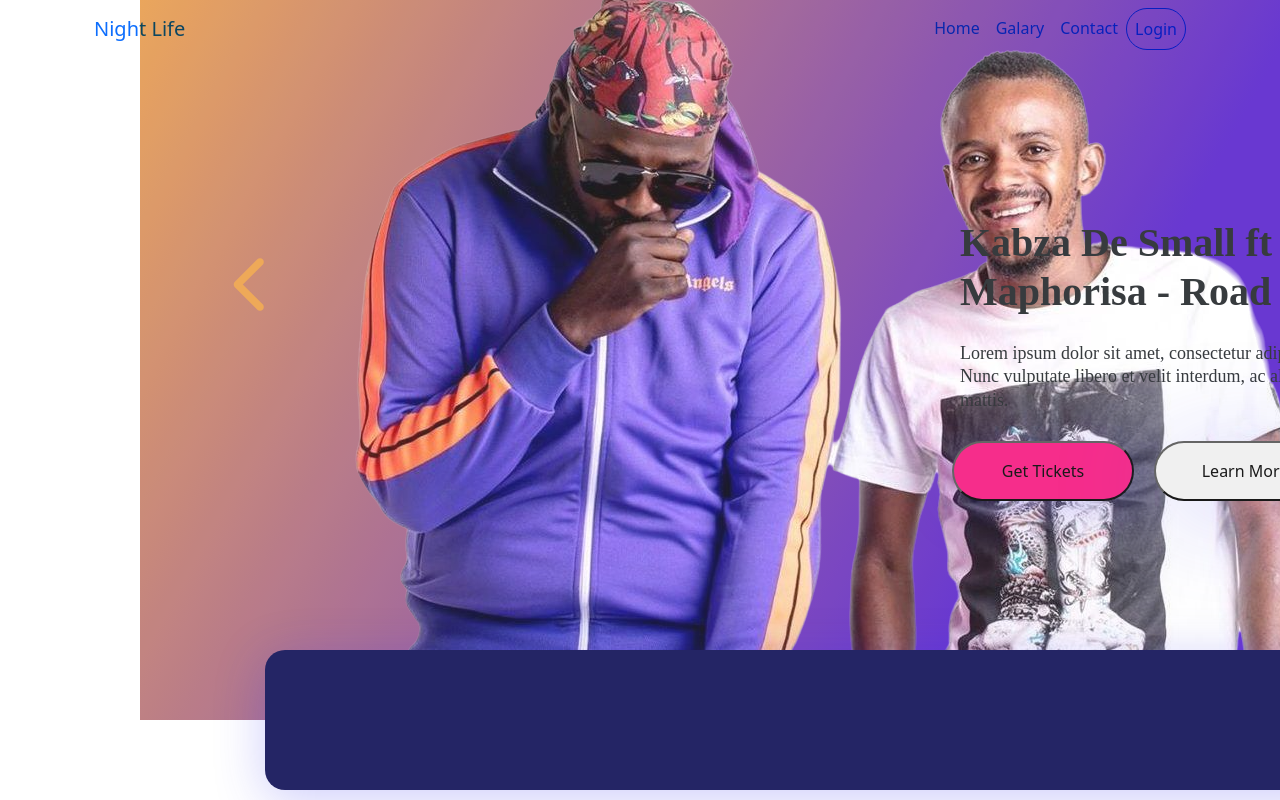
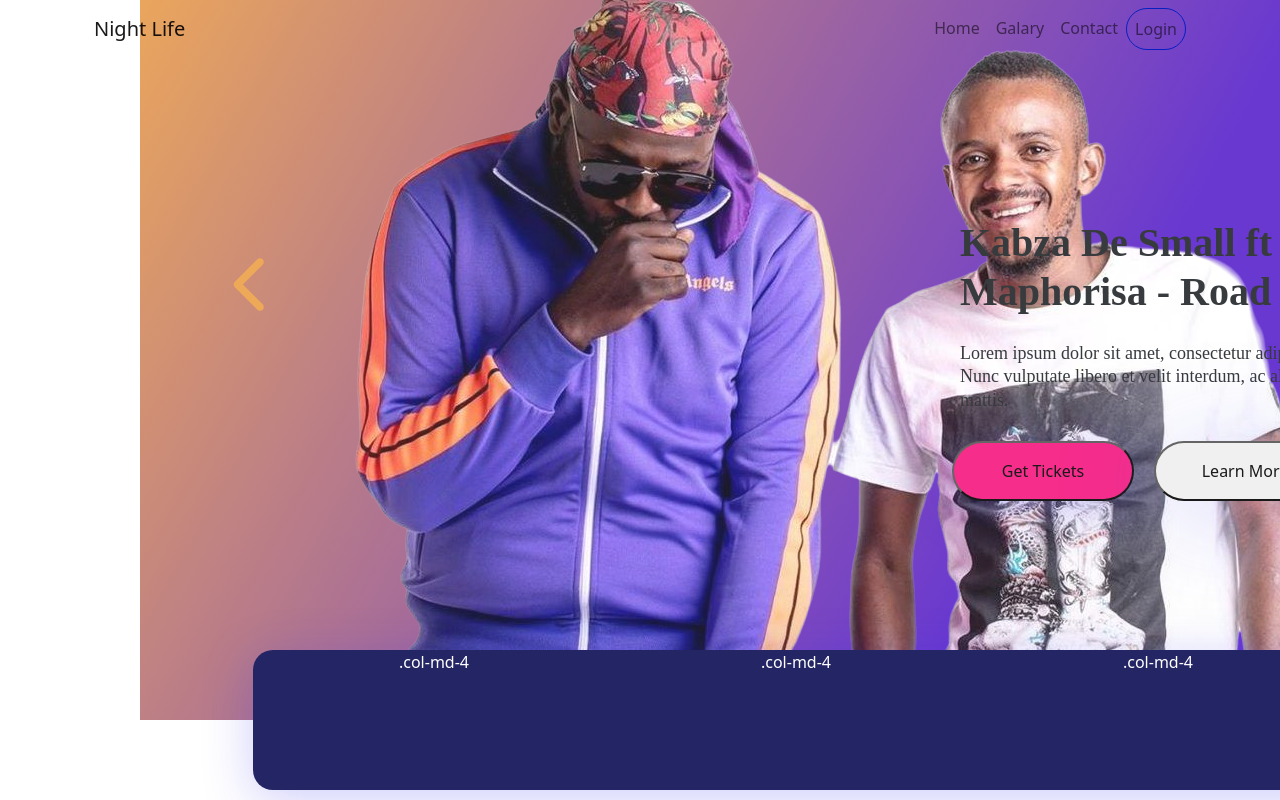
Before and after one commit to diphokoo/NightLife, a Vue app: page / in a window 1280 px wide. Shown: the top 800 px of the page. Built offline with nearby package versions, Linux system fonts and the light colour scheme.

Commit message:
grid allign

```diff
--- a/package.json
+++ b/package.json
@@ -7,6 +7,8 @@
     "preview": "vite preview --port 4173"
   },
   "dependencies": {
+    "@popperjs/core": "^2.11.6",
+    "bootstrap": "^5.2.2",
     "node-sass": "^7.0.3",
     "sass-loader": "^13.0.2",
     "vue": "^3.2.38"
--- a/src/components/SearchBox.vue
+++ b/src/components/SearchBox.vue
@@ -1,8 +1,8 @@
 <template>
-    <div class="recSearchBox">
-        <div class="time">
-
-        </div>
+    <div class="recSearchBox row text-center">
+        <div class="col-md-4">.col-md-4</div>
+        <div class="col-md-4">.col-md-4</div>
+        <div class="col-md-4">.col-md-4</div>
     </div>
 </template>
 <script>
--- a/src/main.js
+++ b/src/main.js
@@ -1,4 +1,5 @@
 import { createApp } from 'vue'
 import App from './App.vue'
+import 'bootstrap/dist/css/bootstrap.min.css';
 
 createApp(App).mount('#app')
--- a/src/sass/layout/_layout.scss
+++ b/src/sass/layout/_layout.scss
@@ -20,16 +20,8 @@
     height: 140px;
     left: 265px;
     top: 650px;
-
+    color:white;
     background: $secondaryPurple;
     box-shadow: $boxShadow;
     border-radius: 20px;
 }
-
-.time {
-    position: absolute;
-    width: 290px;
-    height: 65px;
-    left: 925px;
-    top: 680px;
-}
--- a/src/sass/main.css
+++ b/src/sass/main.css
@@ -23,15 +23,8 @@
   height: 140px;
   left: 265px;
   top: 650px;
+  color: white;
   background: #242565;
   box-shadow: 0px 10px 50px rgba(61, 55, 241, 0.25);
   border-radius: 20px;
-}
-
-.time {
-  position: absolute;
-  width: 290px;
-  height: 65px;
-  left: 925px;
-  top: 680px;
 }/*# sourceMappingURL=main.css.map */
```
Also changed, not shown: 2 other files (tests, documents, lock files or other folders).
